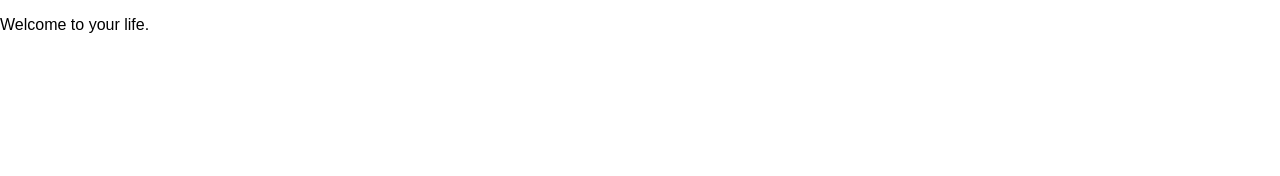
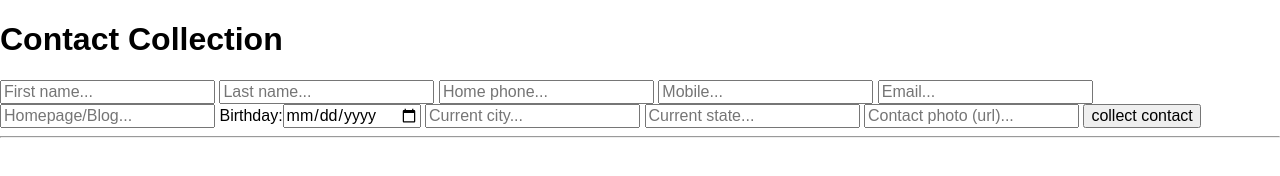
Before and after one commit to agentkenny007/Contact-Collection, a website with bundled scripts: page app/index.html in a window 1280 px wide. Built offline with nearby package versions, Linux system fonts and the light colour scheme; files whose address does not match are found by name.

Commit message:
Added the HTML.

```diff
--- a/app/index.html
+++ b/app/index.html
@@ -3,13 +3,37 @@
   <head>
     <meta charset="utf-8">
     <meta name="viewport" content="width=device-width, initial-scale=1.0">
-    <title>My Cool Project</title>
+    <title>ContactCollection</title>
+    <link href='https://fonts.googleapis.com/css?family=Architects+Daughter' rel='stylesheet' type='text/css'>
+    <link rel="stylesheet" href="https://maxcdn.bootstrapcdn.com/font-awesome/4.6.1/css/font-awesome.min.css">
     <link rel="stylesheet" href="css/normalize.css">
     <link rel="stylesheet" href="css/main.css">
   </head>
   <body>
-    <div class="container">
-      <p>Welcome to your life.</p>
+    <div class="wrapper">
+        <header>
+            <h1>Contact Collection</h1>
+            <div class="icon"><span></span></div>
+        </header>
+        <main>
+            <section class="contact-form">
+                <form action="#" class="add-contact">
+                    <input type="text" class="first-name" placeholder="First name...">
+                    <input type="text" class="last-name" placeholder="Last name...">
+                    <input type="tel" class="phone" placeholder="Home phone...">
+                    <input type="tel" class="mobile" placeholder="Mobile...">
+                    <input type="email" class="email" placeholder="Email...">
+                    <input type="url" class="url" placeholder="Homepage/Blog...">
+                    <label for="bday">Birthday:</label><input type="date" id="bday" class="birthday" title="Birthday...">
+                    <input type="text" class="city" placeholder="Current city...">
+                    <input type="text" class="state" placeholder="Current state...">
+                    <input type="text" class="image-url" placeholder="Contact photo (url)...">
+                    <button>collect contact</button>
+                </form>
+            </section>
+            <hr>
+        </main>
+        <footer></footer>
     </div>
     <script src="js/bundle.js"></script>
   </body>
```
Also changed, not shown: app/images/contact-icon.png (added), app/images/mockup.png (added).
